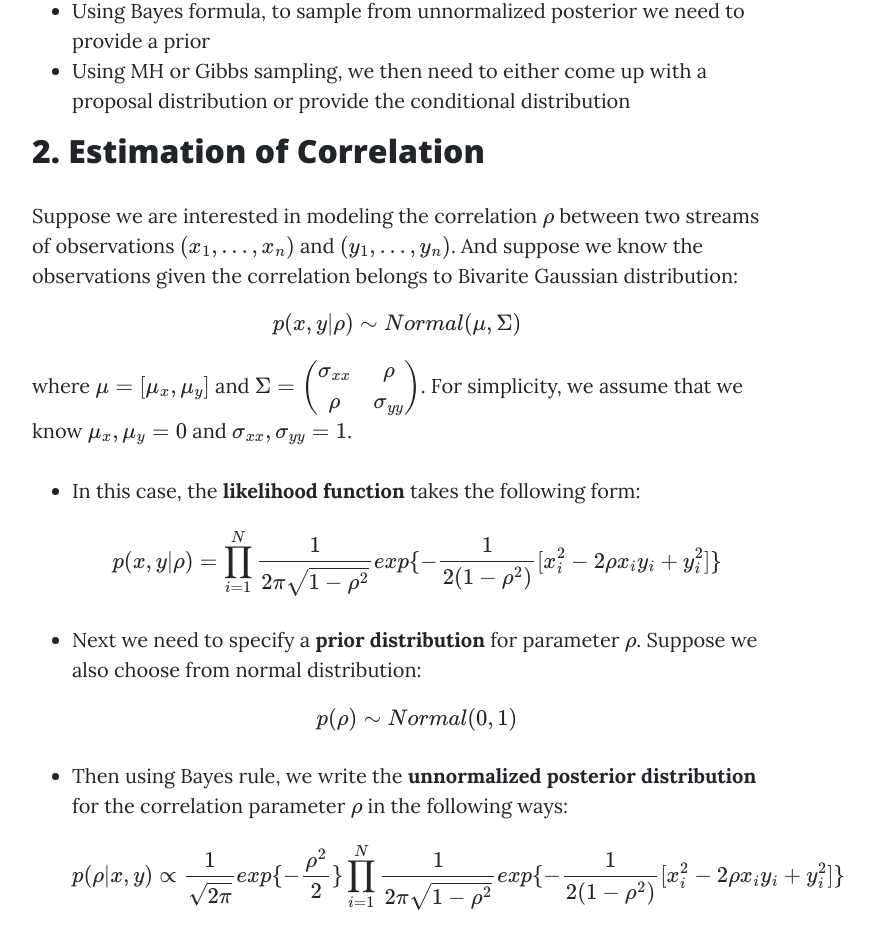
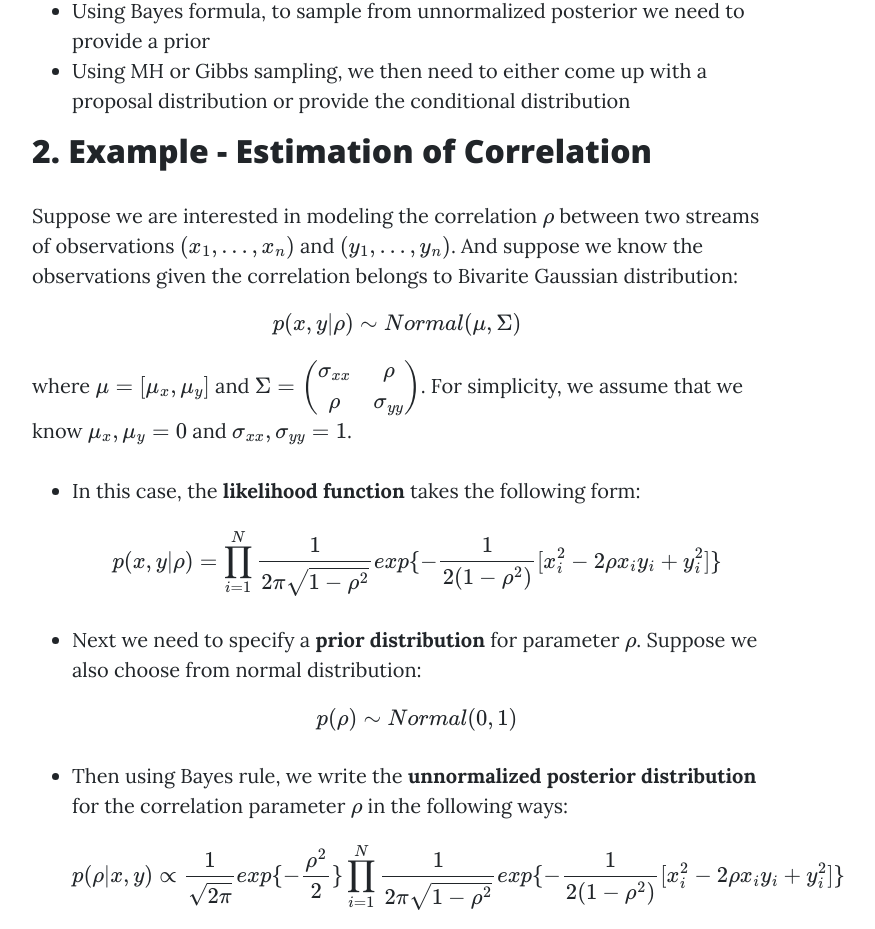
Before and after one commit to Fan-Gong/Fan-Gong.github.io, a website: page posts/MCMC/index4.html in a window 1280 px wide. Shown: the part 1439-2368 px from the top of the page, without its empty margins (243-1118 px from the left). Drawn offline with nearby package versions, Linux system fonts and the light colour scheme; some packages are replaced by stand-ins of ours; files that its build step writes are made by us from their sources; files whose address does not match are found by name.

Commit message:
Update index4.html

```diff
--- a/posts/MCMC/index4.html
+++ b/posts/MCMC/index4.html
@@ -125,7 +125,7 @@
             <li>Using MH or Gibbs sampling, we then need to either come up with a proposal distribution or provide the conditional distribution</li>
             </ul>
 
-            <h2 id="toc_2">2. Estimation of Correlation</h2>
+            <h2 id="toc_2">2. Example - Estimation of Correlation</h2>
 
             <p>Suppose we are interested in modeling the correlation \(\rho\) between two streams of observations \((x_1,...,x_n)\) and \((y_1,...,y_n)\).
             And suppose we know the observations given the correlation belongs to Bivarite Gaussian distribution:
```
